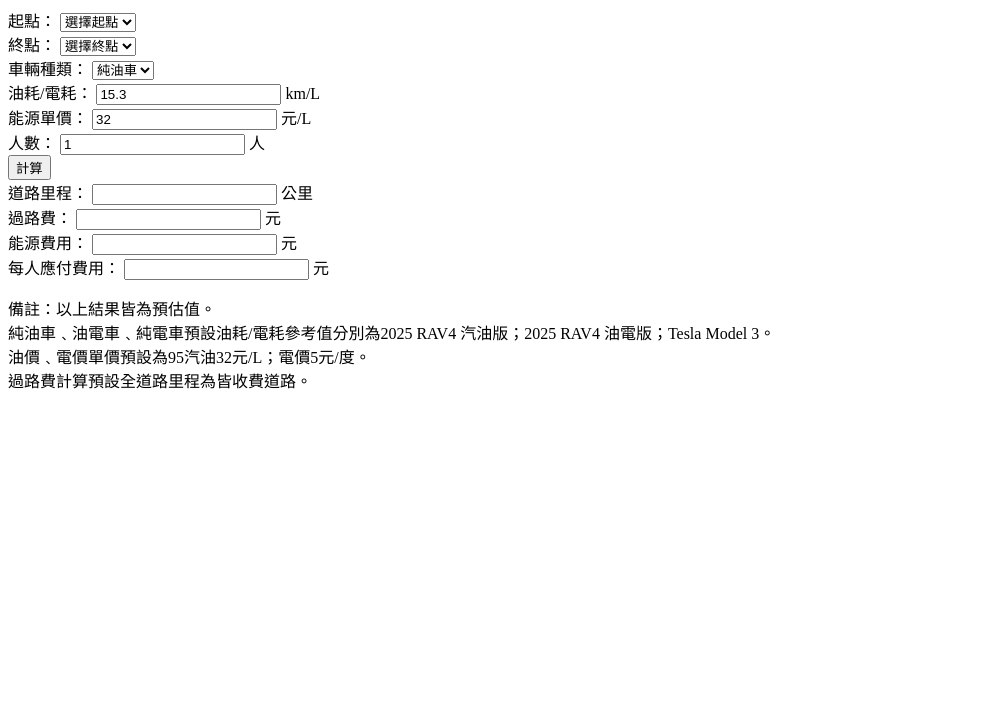
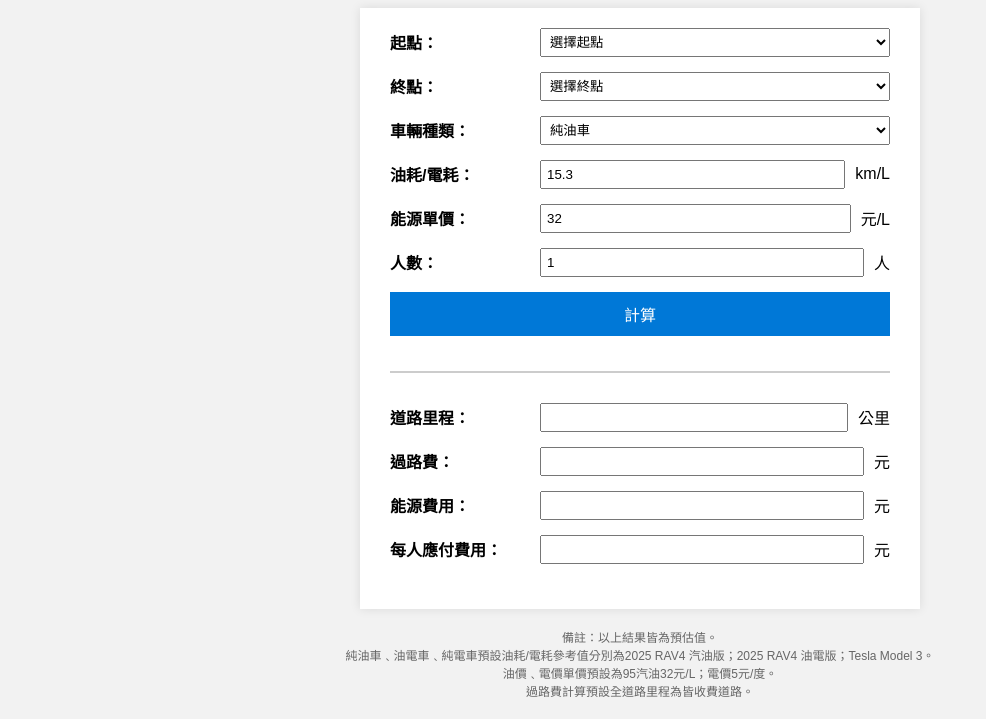
Before and after one commit to gary1523/twcarpoolcal, a plain HTML site: page index.html in a window 1280 px wide. Shown: the part 81-800 px from the top of the page, without its empty margins (0-986 px from the left). Drawn offline with Linux system fonts and the light colour scheme; some packages are replaced by stand-ins of ours; files that its build step writes are made by us from their sources.

Commit message:
Update index.html

```diff
--- a/index.html
+++ b/index.html
@@ -3,7 +3,7 @@
 <head>
     <meta charset="UTF-8">
     <title>共乘費用計算器</title>
-    <link rel="stylesheet" href="styles.css">
+    <link rel="stylesheet" href="/assets/css/style.css">
 </head>
 <body>
     <h1>共乘費用計算器</h1>
```
